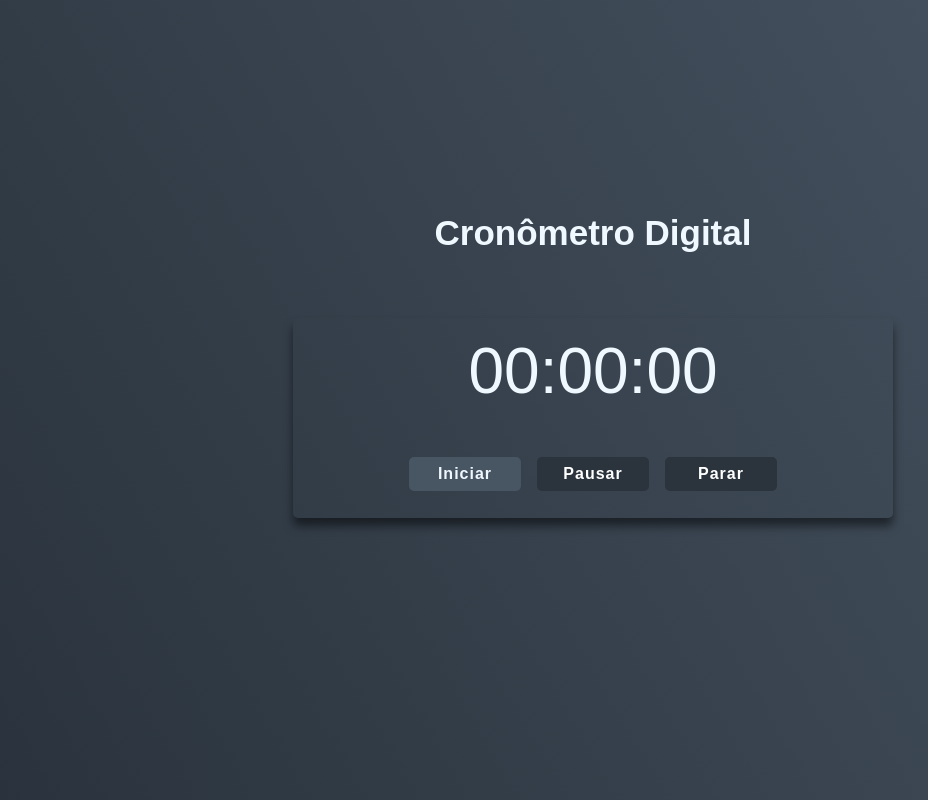
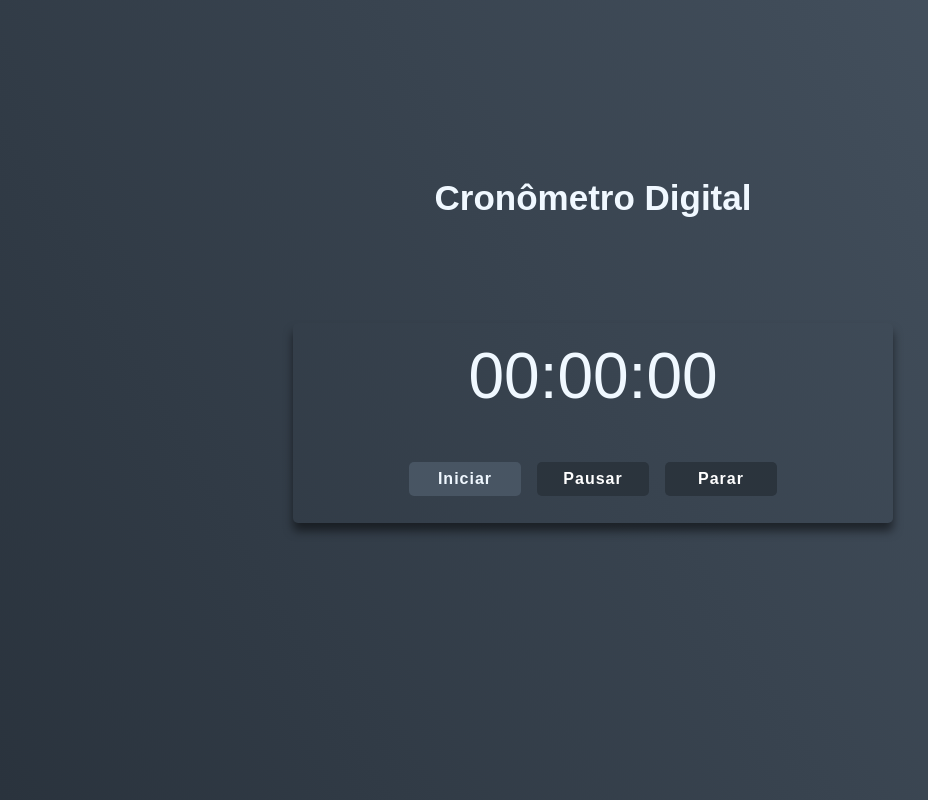
Before and after one commit to osmaclean/cronometro, a plain HTML site: page index.html in a window 1280 px wide. Shown: the whole page, without its empty margins (47-975 px from the left). Drawn offline with Linux system fonts and the light colour scheme.

Commit message:
Reajuste de alinhamento

```diff
--- a/style/style.css
+++ b/style/style.css
@@ -97,6 +97,8 @@ body {
     justify-content: center;
     align-items: center;
     flex-direction: column;
-    margin-top: 180px;
+    margin-top: 150px;
+    margin-bottom: 50px;
+
 
 }
```
